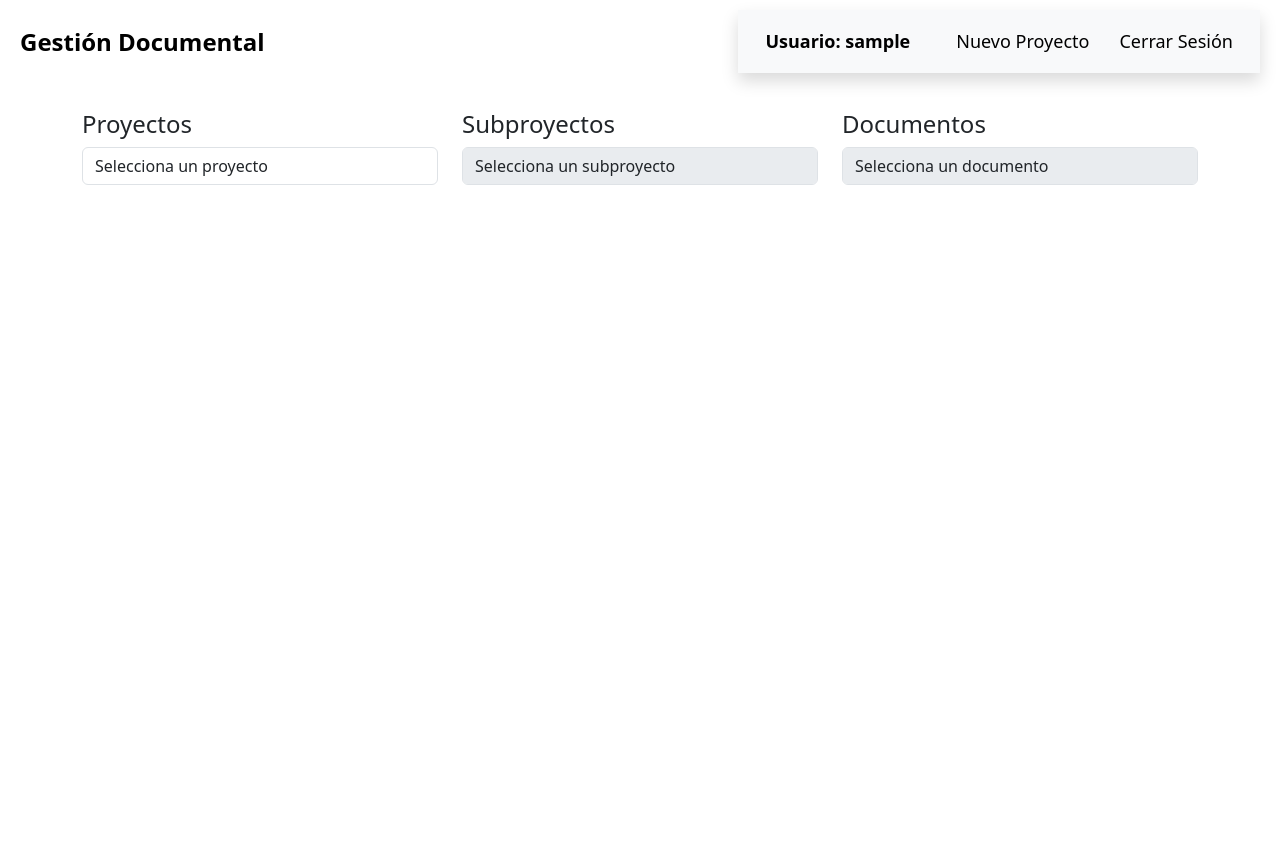
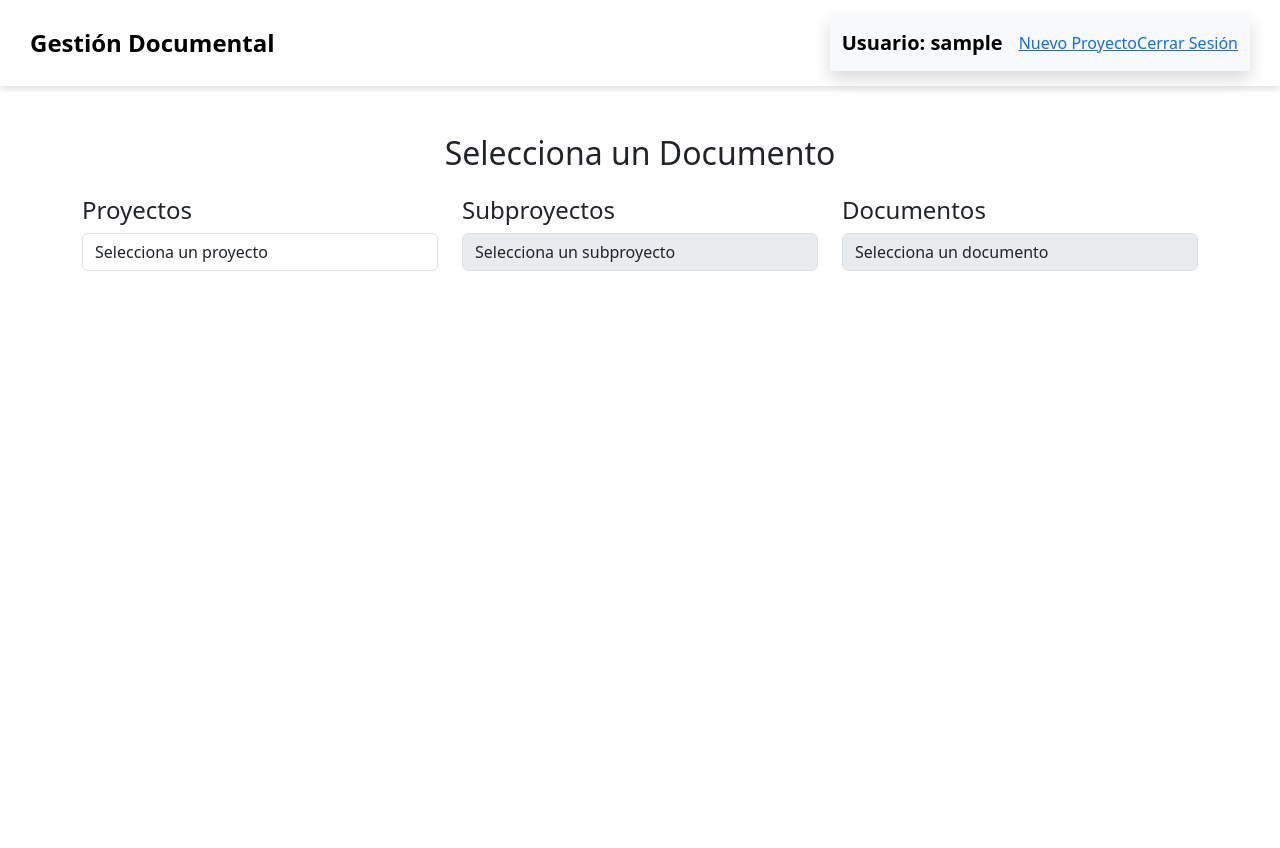
Before and after one commit to felipe97rg/APLICACION_DOCUMENTOS, a Django app: page /dashboard/ in a window 1280 px wide. After the commit the page ends 271 px from the top, so only its background shows below. Run offline with Django 5.2, Linux system fonts and the light colour scheme; the visitor is signed in with stand-in values (Sample User, id 1); data that the repository does not hold is empty.

Commit message:
Arreglo en pestana de subir proyecto, para extender la base.8

```diff
--- a/documentos/static/documentos/css/base.css
+++ b/documentos/static/documentos/css/base.css
@@ -1,77 +1,86 @@
+/* Fondo y altura de la página */
 body {
     min-height: 100vh;
-    background: url("") no-repeat;
+    background: url("") no-repeat center center fixed;
     background-size: cover;
-    background-position: center;
+    display: flex;
+    flex-direction: column;
 }
 
+/* Barra de navegación */
 .header {
-    position: fixed;
-    top: 0;
-    left: 0;
     width: 100%;
-    padding: 10px 20px;
-    background: rgb(255, 255, 255);
+    background: #ffffff;
+    padding: 15px 30px;
     display: flex;
+    align-items: center;
     justify-content: space-between;
-    align-items: center;
-    z-index: 100;
+    z-index: 1000;
+    box-shadow: 0px 4px 6px rgba(0, 0, 0, 0.1) !important; /* Aplica sombra solo en la barra */
 }
 
+/* Contenedor de la barra de navegación */
 .header-container {
+    width: 100%;
     display: flex;
     align-items: center;
-    width: 100%;
     justify-content: space-between;
 }
 
+/* Estilo del logo */
 .logo {
     font-size: 24px;
-    color: rgb(0, 0, 0);
+    color: #000;
     text-decoration: none;
     font-weight: 700;
 }
 
+/* Menú de navegación */
 .navbar {
     display: flex;
-    gap: 20px; /* Agrega espacio entre los enlaces */
+    gap: 25px;
 }
 
-.navbar a {
-    position: relative;
+/* Enlaces del menú */
+.navbar .nav-link {
     font-size: 18px;
     color: black;
     font-weight: 500;
     text-decoration: none;
-    padding: 10px 15px;
-    overflow: hidden;
+    padding: 8px 15px;
+    border-radius: 0;
+    position: relative; /* Necesario para el efecto hover */
+    transition: color 0.3s ease-in-out;
 }
 
-.navbar a::before {
+/* Efecto hover con subrayado individual */
+.navbar .nav-link::after {
     content: "";
     position: absolute;
     left: 50%;
-    bottom: 0;
+    bottom: -2px;
     width: 0;
-    height: 100%;
-    background-color: rgba(155, 104, 104, 0.144); /* Fondo negro inicialmente */
-    transition: all 0.4s ease-in-out;
-    z-index: -1;
+    height: 2px;
+    background: #007bff; /* Color azul para la línea */
+    transition: all 0.3s ease-in-out;
 }
 
-.navbar a:hover::before {
+/* Cuando el usuario pasa el mouse sobre el enlace */
+.navbar .nav-link:hover {
+    color: #007bff;
+}
+
+/* Expande la línea de subrayado al hacer hover */
+.navbar .nav-link:hover::after {
     width: 100%;
     left: 0;
 }
-
-.navbar a:hover {
-    color: rgba(0, 0, 0, 0.842); /* Cambia el texto a blanco al hacer hover */
+/* Información del usuario */
+.user-info {
+    font-size: 18px;
+    font-weight: bold;
+    color: black;
+    background: transparent !important;
+    padding: 8px 15px;
+    box-shadow: none !important;
 }
-
-/* Espaciado entre navbar y contenido */
-.divider {
-    border: 10px;
-    height: 2px;
-    background-color: #000000;
-    margin: 10px 0 20px;
-}
--- a/documentos/templates/documentos/base.html
+++ b/documentos/templates/documentos/base.html
@@ -13,7 +13,7 @@
 
 <body>
     <!-- Barra de navegacion-->
-    <header class="header">
+    <header class="header shadow">
         <div class="header-container">
             <a href="{% url 'dashboard' %}" class="logo">Gestión Documental</a>
             <nav class="navbar navbar-expand-lg navbar-light bg-light shadow">
@@ -21,7 +21,7 @@
                         {% block navbar_extra %}{% endblock %}
                         <a class="navbar-brand fw-bold">Usuario: {{ user.username }} </a>
                         <a href="{% url 'upload_proyecto' %}" >Nuevo Proyecto</a>
-                        <a href='{% url 'logout' %}'">Cerrar Sesión</a>
+                        <a href="'{% url 'logout' %}'">Cerrar Sesión</a>
                 </div>
             </nav>
         </div>
--- a/documentos/templates/documentos/registrar_evento.html
+++ b/documentos/templates/documentos/registrar_evento.html
@@ -3,7 +3,7 @@
 {% block title %}Registrar Evento - Gestión Documental{% endblock %}
 
 {% block navbar_extra %}
-    <a href="{% url 'dashboard' %}" class="btn btn-secondary">Volver al Inicio</a>
+    <a href="{% url 'dashboard' %}" >Volver al Inicio</a>
 {% endblock %}
 
 {% block content %}
```
